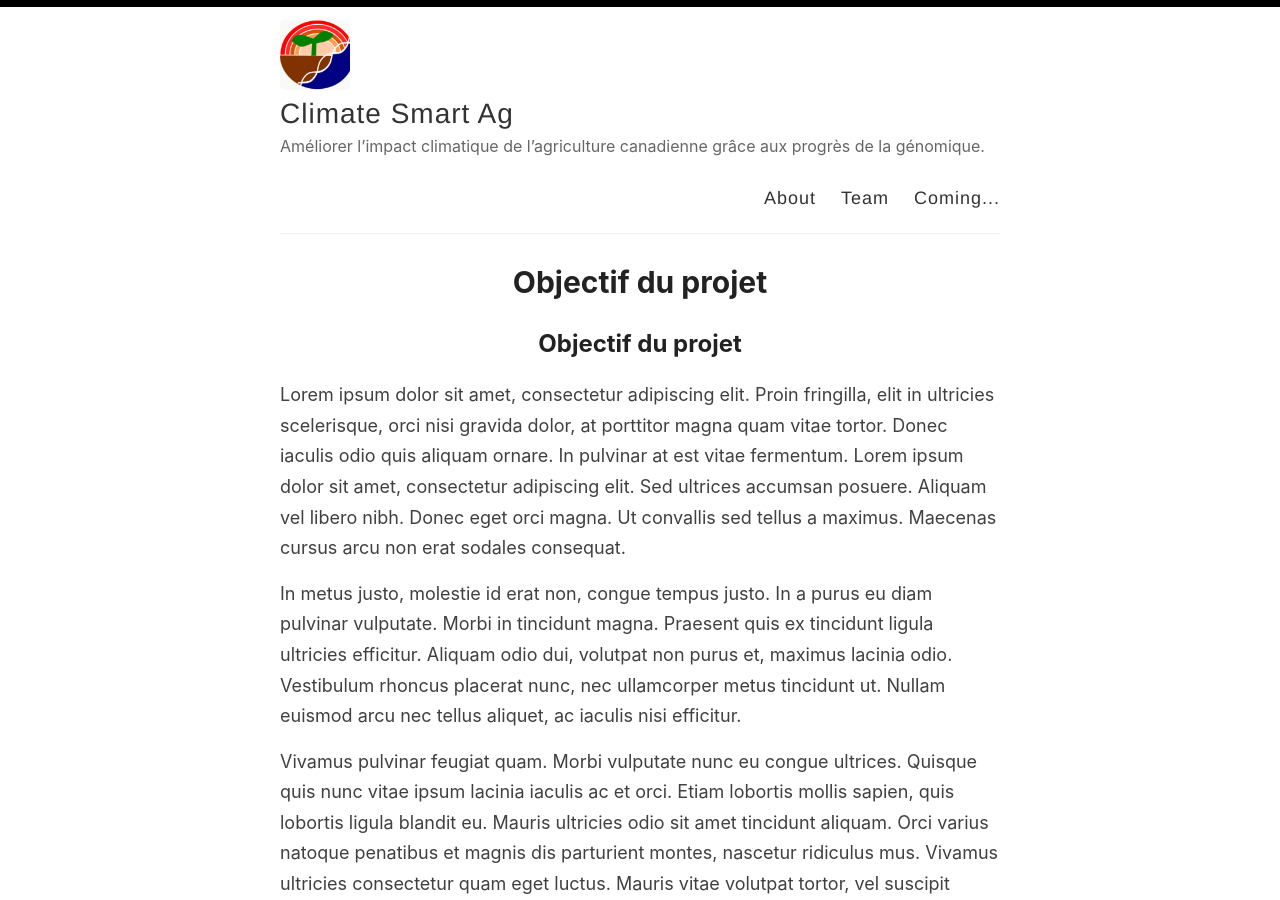
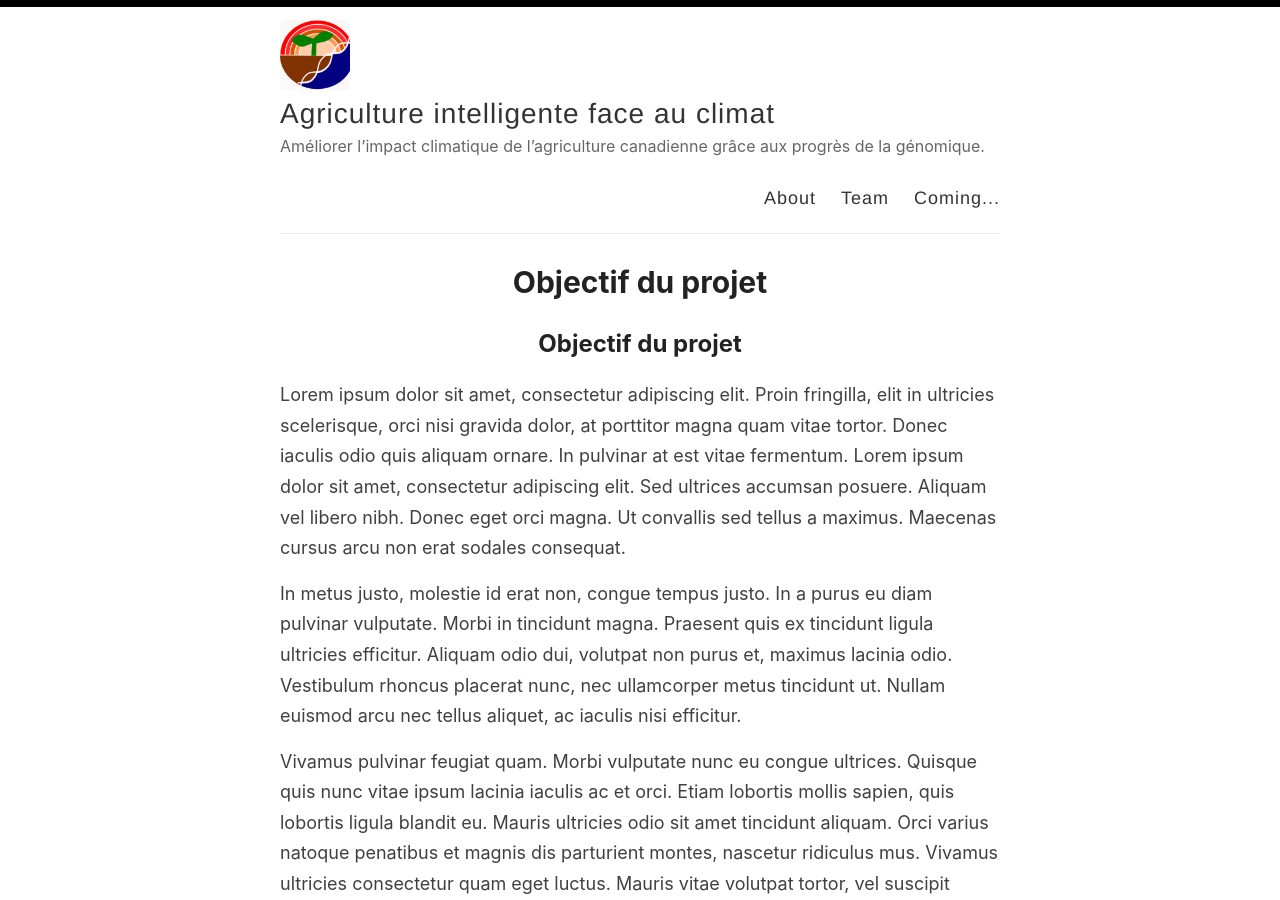
Before and after one commit to ClimateSmartAg/ClimateSmartAg-website-fr, a Jekyll site: the page built from index.md, in a window 1280 px wide and 900 px high. Built offline with Jekyll 4.4.1, drawn with Linux system fonts in a browser that asks for light colours; our own code applies the rules of GitHub Pages for plain Markdown files.

Commit message:
Update _config.yml

```diff
--- a/_config.yml
+++ b/_config.yml
@@ -3,7 +3,7 @@
 #
 
 # Name of your site (displayed in the header)
-name: Climate Smart Ag
+name: Agriculture intelligente face au climat
 
 # Name of the author
 author: DCC and AGAC Teams
```
